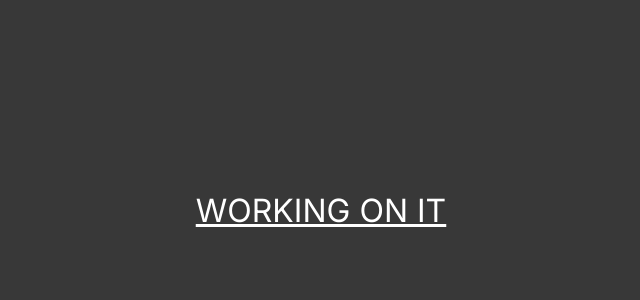
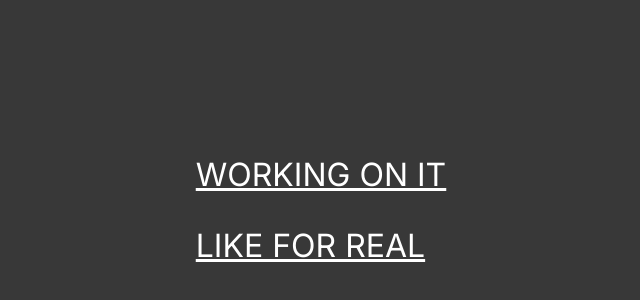
Before and after one commit to RoyaLProg/portfolio, a Next.js app in the folder srcs/app/: page / in a window 1280 px wide. Shown: the part 190-490 px from the top of the page, without its empty margins (319-959 px from the left). Built offline with nearby package versions, Linux system fonts and the light colour scheme.

Commit message:
UPDATE : main page
just a troll commit

```diff
--- a/srcs/app/src/app/page.tsx
+++ b/srcs/app/src/app/page.tsx
@@ -9,6 +9,7 @@ export default function Home() {
     <main className={styles.main}>
         <div id={styles.container}>
             <p> WORKING ON IT </p>
+			<p> LIKE FOR REAL </p>
         </div>
     </main>
   )
```
